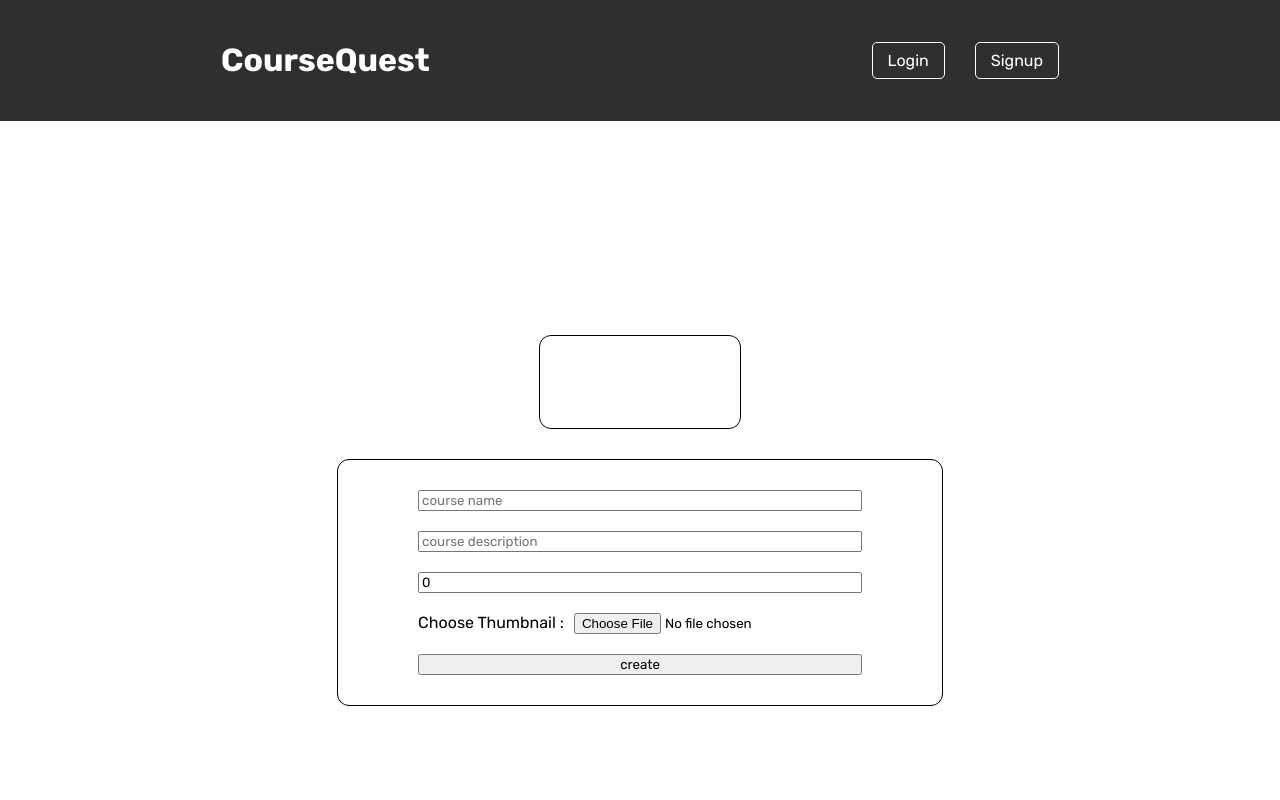
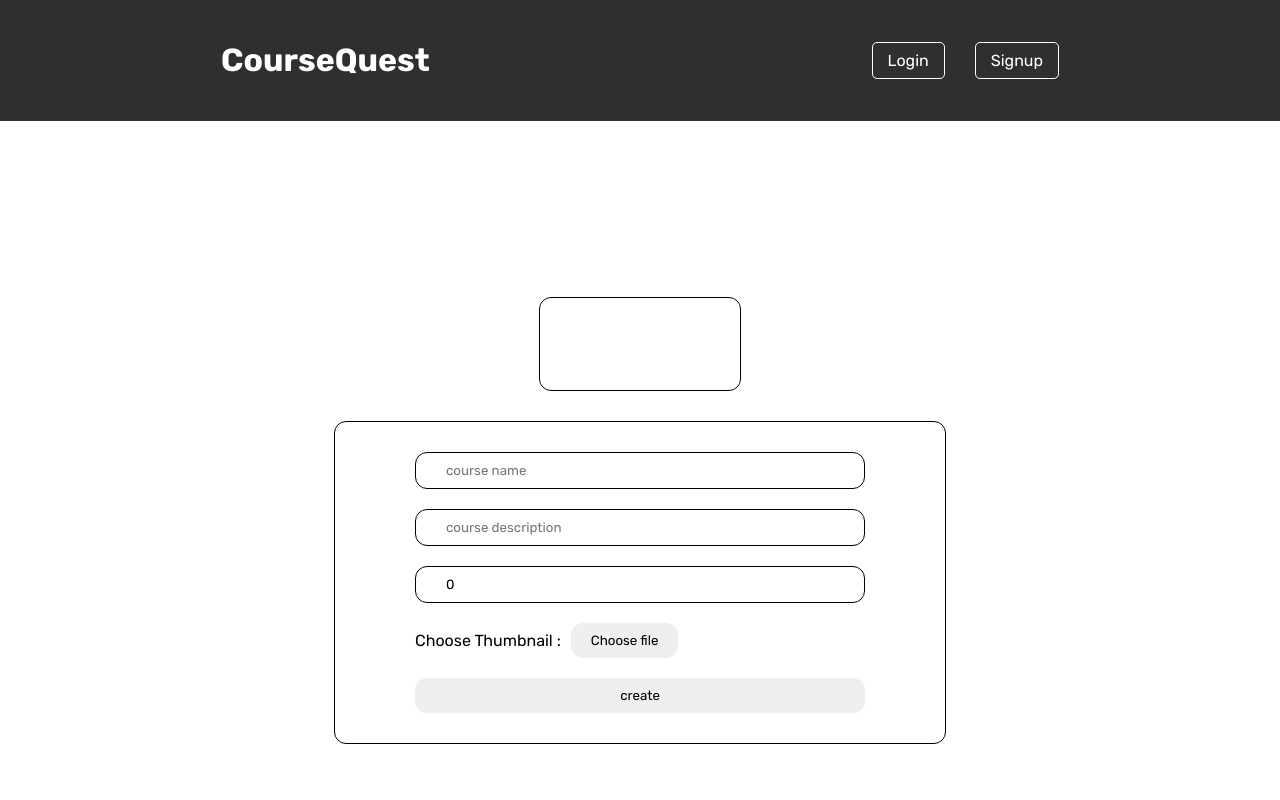
Before and after one commit to Spikree/CourseQuest-frontend, a React (Vite) app: page /user-account in a window 1280 px wide. Shown: the top 800 px of the page. Built offline with nearby package versions, Linux system fonts and the light colour scheme; no server answers.

Commit message:
bug fixes

```diff
--- a/src/components/create course/CreateCourse.css
+++ b/src/components/create course/CreateCourse.css
@@ -8,4 +8,17 @@
     display: flex;
     flex-direction: column;
     gap: 20px;
+    width: 450px;
 }
+
+.create-course input {
+    padding: 10px 30px 10px 30px;
+    border-radius: 12px;
+    border: 1px solid black;
+}
+
+.create-course button {
+    padding: 10px 20px 10px 20px;
+    border-radius: 12px;
+    border: none;
+}
--- a/src/components/create course/CreateCourse.jsx
+++ b/src/components/create course/CreateCourse.jsx
@@ -1,13 +1,16 @@
-import { useState } from "react";
+import { useRef, useState } from "react";
 import "./CreateCourse.css";
 import { useEffect } from "react";
 import axios from "axios";
+import { ToastContainer, toast } from "react-toastify";
+import "react-toastify/dist/ReactToastify.css";
 
 const CreateCourse = () => {
   const [courseName, setCourseName] = useState("");
   const [courseDescription, setCourseDescription] = useState("");
   const [coursePrice, setCoursePrice] = useState(0);
   const [thumbnail, setThumbnail] = useState(null);
+  const fileInputRef = useRef(null);
 
   const url = "http://localhost:5000";
   const token = localStorage.getItem("token");
@@ -29,14 +32,21 @@ const CreateCourse = () => {
         },
         formData,
       });
+
+      toast.success("course created sucessfully");
     } catch (error) {
-      console.log(error);
+      toast.error(error.response.data.message);
     }
 
     setThumbnail(null);
     setCourseName("");
     setCourseDescription("");
     setCoursePrice(0);
+  };
+
+  const handleUploadFile = (e) => {
+    e.preventDefault();
+    fileInputRef.current.click();
   };
 
   const handleFileChange = (e) => {
@@ -46,6 +56,7 @@ const CreateCourse = () => {
 
   return (
     <div className="create-course">
+      <ToastContainer />
       <form onSubmit={(e) => createCourse(e)}>
         <input
           value={courseName}
@@ -69,11 +80,25 @@ const CreateCourse = () => {
           placeholder="course price"
         />
 
-        <div style={{ display: "flex", gap: "10px" }}>
+        <div style={{ display: "flex", gap: "10px", alignItems: "center" }}>
           <p htmlFor="fileInput" style={{ margin: "0px" }}>
             Choose Thumbnail :
           </p>
-          <input type="file" name="thumbnail" onChange={handleFileChange} />
+          <input
+            type="file"
+            name="thumbnail"
+            accept="image/*"
+            style={{ display: "none" }}
+            ref={fileInputRef}
+            onChange={handleFileChange}
+          />
+
+          <button
+            className="choose-file-btn"
+            onClick={(e) => handleUploadFile(e)}
+          >
+            Choose file
+          </button>
         </div>
         <button type="submit">create</button>
       </form>
```
